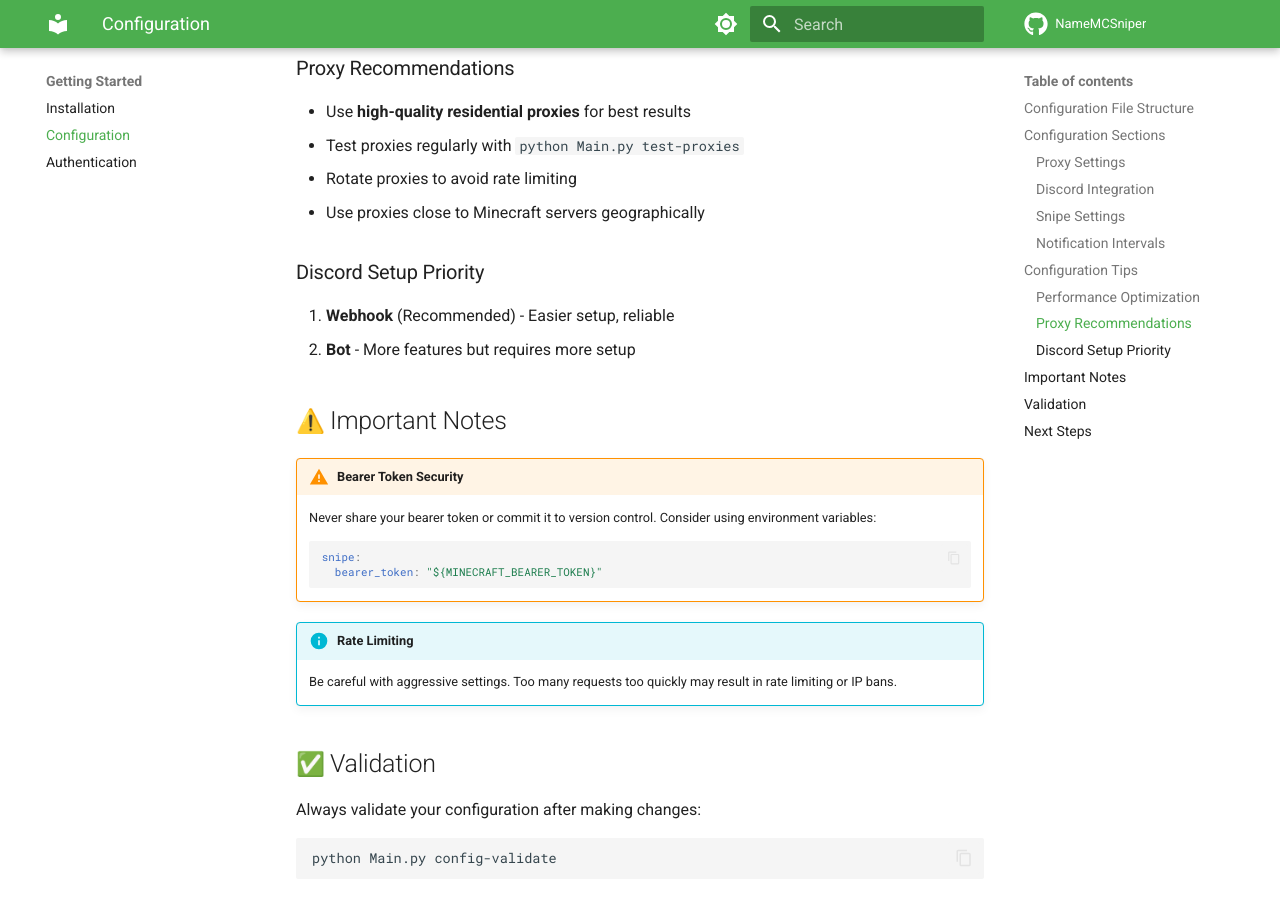
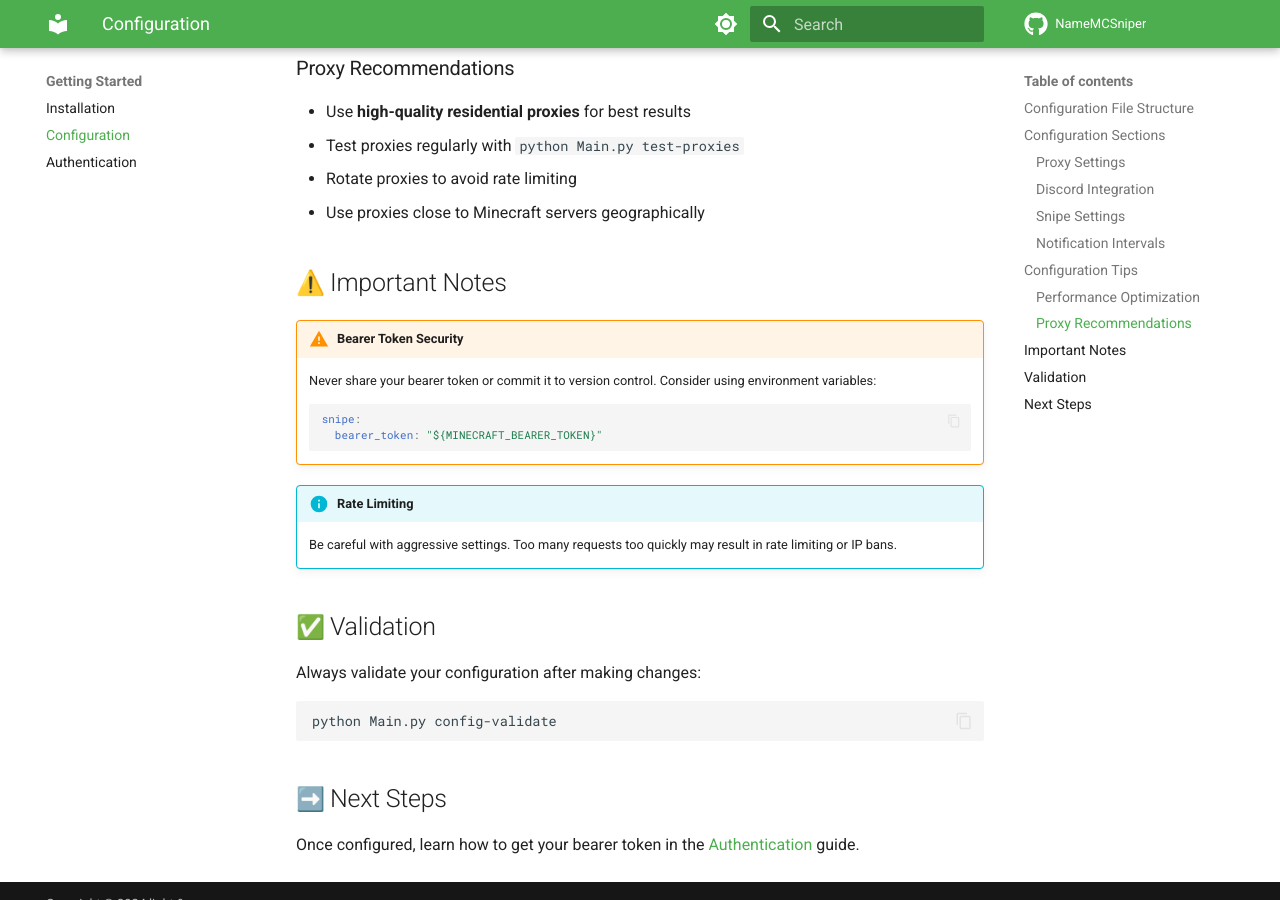
Before and after one commit to zwroee/NameMCSniper-Docs, an MkDocs documentation site: the page built from docs/getting-started/configuration.md, in a window 1280 px wide and 900 px high, scrolled down 3388 px. Built offline with MkDocs 1.6.1 and Material for MkDocs 9.7.7, drawn with Linux system fonts in a browser that asks for light colours; emoji names are drawn with the system emoji font; comment, search, counter and statistics services are not loaded; the version menu is left out.

Commit message:
Update configuration.md

```diff
--- a/docs/getting-started/configuration.md
+++ b/docs/getting-started/configuration.md
@@ -134,11 +134,6 @@ snipe:
 - Rotate proxies to avoid rate limiting
 - Use proxies close to Minecraft servers geographically
 
-### Discord Setup Priority
-
-1. **Webhook** (Recommended) - Easier setup, reliable
-2. **Bot** - More features but requires more setup
-
 ## :warning: Important Notes
 
 !!! warning "Bearer Token Security"
```
